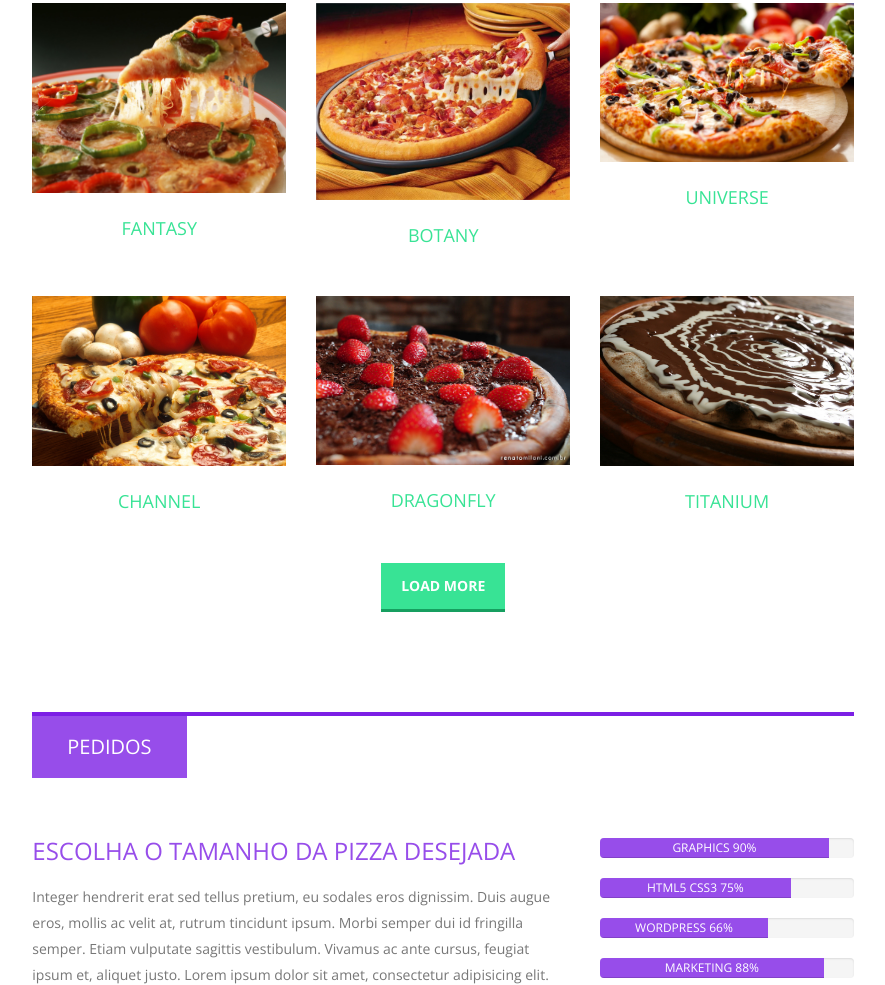
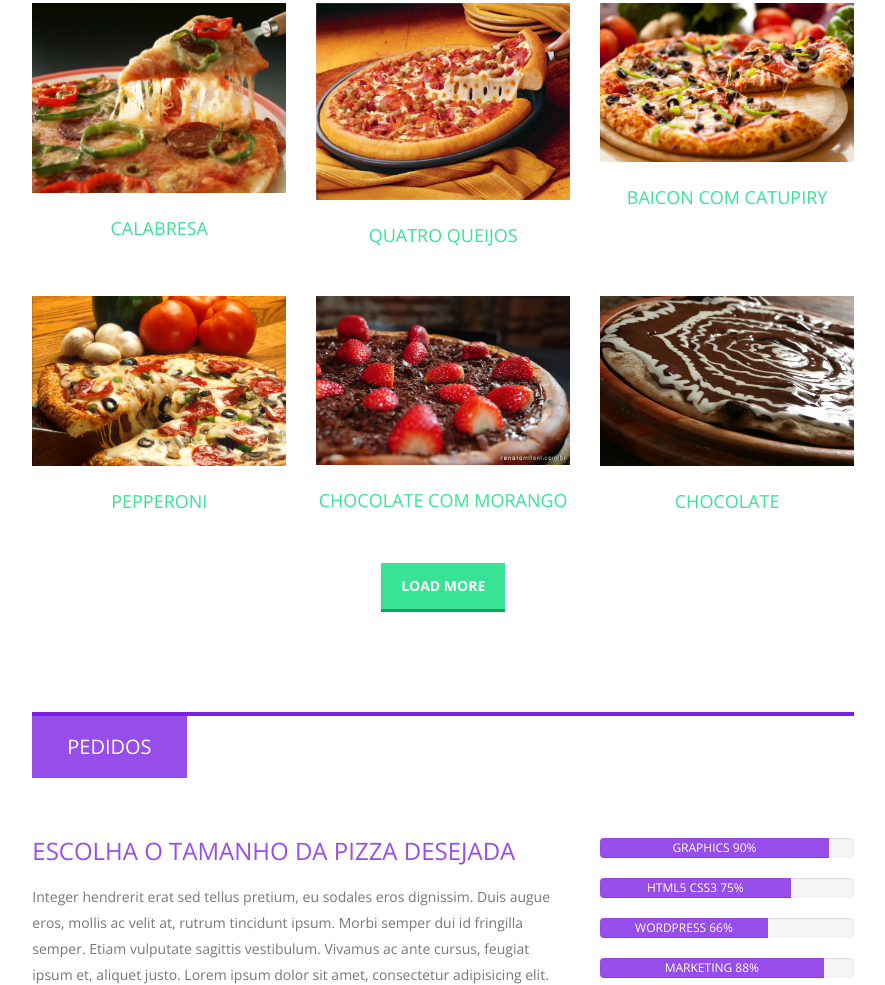
Before and after one commit to baghia/pizzarella, a plain HTML site: page index.html in a window 1280 px wide. Shown: the part 1943-2928 px from the top of the page, without its empty margins (344-1229 px from the left). Drawn offline with nearby package versions, Linux system fonts and the light colour scheme; some packages are replaced by stand-ins of ours.

Commit message:
Colocado Sabores

```diff
--- a/index.html
+++ b/index.html
@@ -195,40 +195,40 @@
                         <div class="col-md-4">
                             <div class="portfolio-item">
                                 <div class="portfolio-thumb">
-                                    <img src="images/Cardapio/pizza1.jpg" alt="Fantasy">
+                                    <img src="images/Cardapio/pizza1.jpg" alt="Calabresa">
                                     <div class="overlay-p">
                                         <a href="images/Cardapio/pizza1.jpg" data-gal="prettyPhoto">
                                             <i class="fa fa-arrows-alt fa-2x"></i>
                                         </a>
                                     </div>
                                 </div> <!-- /.portfolio-thumb -->
-                                <h3 class="portfolio-title"><a href="#">Fantasy</a></h3>
+                                <h3 class="portfolio-title"><a href="#">Calabresa</a></h3>
                             </div> <!-- /.portfolio-item -->
                         </div> <!-- /.col-md-4 -->
                         <div class="col-md-4">
                             <div class="portfolio-item">
                                 <div class="portfolio-thumb">
-                                    <img src="images/Cardapio/pizza2.jpg" alt="Botany">
+                                    <img src="images/Cardapio/pizza2.jpg" alt="Quatro Queijos">
                                     <div class="overlay-p">
                                         <a href="images/Cardapio/pizza2.jpg" data-gal="prettyPhoto">
                                             <i class="fa fa-arrows-alt fa-2x"></i>
                                         </a>
                                     </div>
                                 </div> <!-- /.portfolio-thumb -->
-                                <h3 class="portfolio-title"><a href="#">Botany</a></h3>
+                                <h3 class="portfolio-title"><a href="#">Quatro Queijos</a></h3>
                             </div> <!-- /.portfolio-item -->
                         </div> <!-- /.col-md-4 -->
                         <div class="col-md-4">
                             <div class="portfolio-item">
                                 <div class="portfolio-thumb">
-                                    <img src="images/Cardapio/pizza3.jpg" alt="Universe">
+                                    <img src="images/Cardapio/pizza3.jpg" alt="Baicon com Catupiry">
                                     <div class="overlay-p">
                                         <a href="images/Cardapio/pizza3.jpg" data-gal="prettyPhoto">
                                             <i class="fa fa-arrows-alt fa-2x"></i>
                                         </a>
                                     </div>
                                 </div> <!-- /.portfolio-thumb -->
-                                <h3 class="portfolio-title"><a href="#">Universe</a></h3>
+                                <h3 class="portfolio-title"><a href="#">Baicon com Catupiry</a></h3>
                             </div> <!-- /.portfolio-item -->
                         </div> <!-- /.col-md-4 -->
                     </div> <!-- /.row -->
@@ -236,40 +236,40 @@
                         <div class="col-md-4">
                             <div class="portfolio-item">
                                 <div class="portfolio-thumb">
-                                    <img src="images/Cardapio/pizza4.jpg" alt="Channel">
+                                    <img src="images/Cardapio/pizza4.jpg" alt="Pepperoni">
                                     <div class="overlay-p">
                                         <a href="images/Cardapio/pizza4.jpg" data-gal="prettyPhoto">
                                             <i class="fa fa-arrows-alt fa-2x"></i>
                                         </a>
                                     </div>
                                 </div> <!-- /.portfolio-thumb -->
-                                <h3 class="portfolio-title"><a href="#">Channel</a></h3>
+                                <h3 class="portfolio-title"><a href="#">Pepperoni</a></h3>
                             </div> <!-- /.portfolio-item -->
                         </div> <!-- /.col-md-4 -->
                         <div class="col-md-4">
                             <div class="portfolio-item">
                                 <div class="portfolio-thumb">
-                                    <img src="images/Cardapio/doce1.jpg" alt="Dragonfly">
+                                    <img src="images/Cardapio/doce1.jpg" alt="Chocolate com Morango">
                                     <div class="overlay-p">
                                         <a href="images/Cardapio/doce1.jpg" data-gal="prettyPhoto">
                                             <i class="fa fa-arrows-alt fa-2x"></i>
                                         </a>
                                     </div>
                                 </div> <!-- /.portfolio-thumb -->
-                                <h3 class="portfolio-title"><a href="#">Dragonfly</a></h3>
+                                <h3 class="portfolio-title"><a href="#">Chocolate com Morango</a></h3>
                             </div> <!-- /.portfolio-item -->
                         </div> <!-- /.col-md-4 -->
                         <div class="col-md-4">
                             <div class="portfolio-item">
                                 <div class="portfolio-thumb">
-                                    <img src="images/Cardapio/doce2.jpg" alt="Titanium">
+                                    <img src="images/Cardapio/doce2.jpg" alt="Chocolate">
                                     <div class="overlay-p">
                                         <a href="images/Cardapio/doce2.jpg" data-gal="prettyPhoto">
                                             <i class="fa fa-arrows-alt fa-2x"></i>
                                         </a>
                                     </div>
                                 </div> <!-- /.portfolio-thumb -->
-                                <h3 class="portfolio-title"><a href="#">Titanium</a></h3>
+                                <h3 class="portfolio-title"><a href="#">Chocolate</a></h3>
                             </div> <!-- /.portfolio-item -->
                         </div> <!-- /.col-md-4 -->
                     </div> <!-- /.row -->
```
